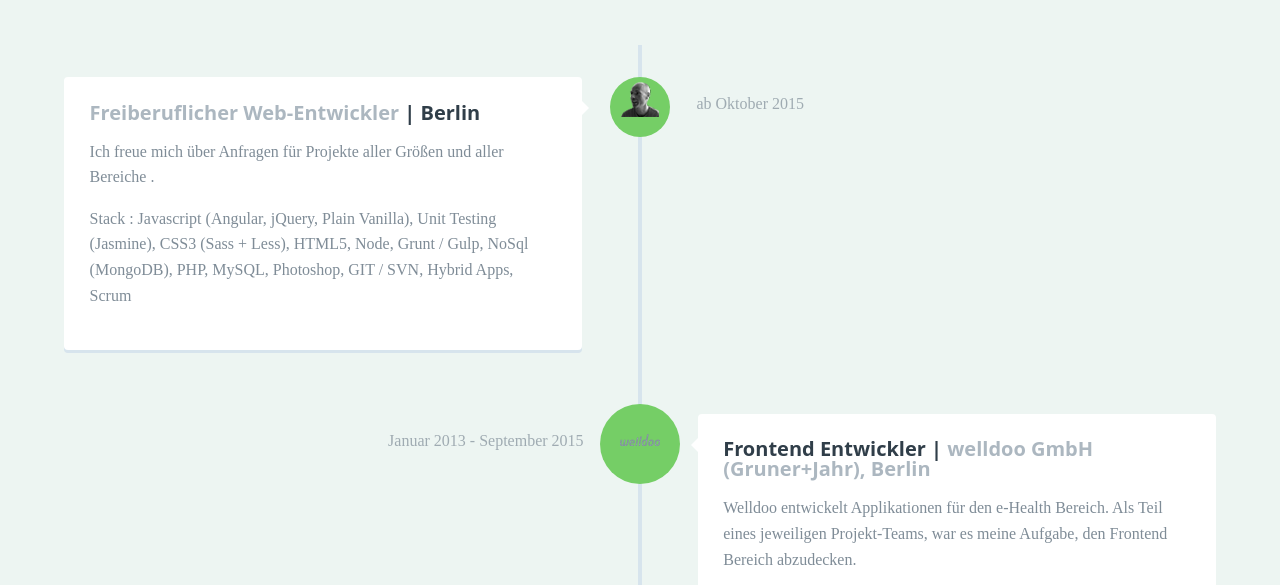
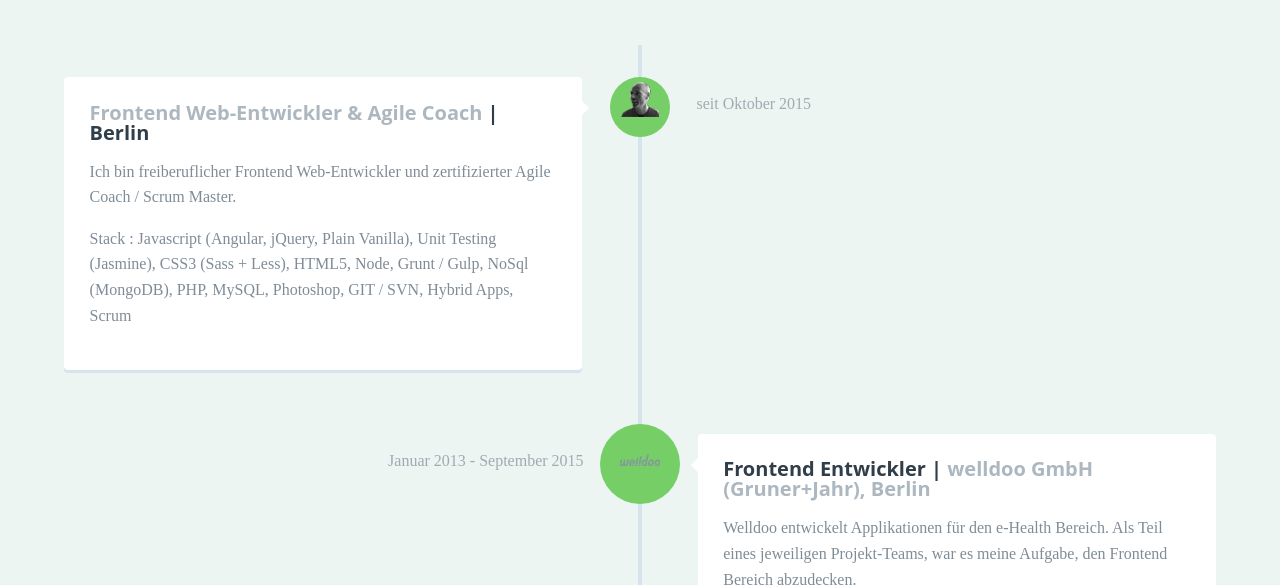
Before and after one commit to marek1/lebenslauf, a website: page index.html in a window 1280 px wide. Shown: the part 203-788 px from the top of the page. Drawn offline with Linux system fonts and the light colour scheme.

Commit message:
Update Agile Coach

```diff
--- a/index.html
+++ b/index.html
@@ -4,7 +4,7 @@
 	<meta charset="UTF-8">
 	<meta name="viewport" content="width=device-width, initial-scale=1">
 	<title>Marek Sonnabend | Lebenslauf</title>
-	<meta name="description" content="Lebenslauf von Marek Sonnabend, Web Entwickler in Berlin">
+	<meta name="description" content="Lebenslauf von Marek Sonnabend, Frontend Web Entwickler und Agile Coach in Berlin">
 	<link rel="icon"
 		  type="image/png"
 		  href="img/favicon.png">
@@ -24,10 +24,10 @@
 			</div> <!-- cd-timeline-img -->
 
 			<div class="cd-timeline-content">
-				<h2><a href="http://marek-sonnabend.de/frontend">Freiberuflicher Web-Entwickler</a> | Berlin</h2>
-				<p>Ich freue mich über Anfragen für Projekte aller Größen und aller Bereiche .</p>
+				<h2><a href="http://marek-sonnabend.de/frontend">Frontend Web-Entwickler & Agile Coach</a> | Berlin</h2>
+				<p>Ich bin freiberuflicher Frontend Web-Entwickler und zertifizierter Agile Coach / Scrum Master.</p>
 				<p>Stack : Javascript (Angular, jQuery, Plain Vanilla), Unit Testing (Jasmine), CSS3 (Sass + Less), HTML5, Node, Grunt / Gulp, NoSql (MongoDB), PHP, MySQL, Photoshop, GIT / SVN, Hybrid Apps, Scrum</p>
-				<span class="cd-date">ab Oktober 2015</span>
+				<span class="cd-date">seit Oktober 2015</span>
 			</div> <!-- cd-timeline-content -->
 		</div> <!-- cd-timeline-block -->
 
```
Also changed, not shown: curriculum-vitae.html (+4 -4 lines).
